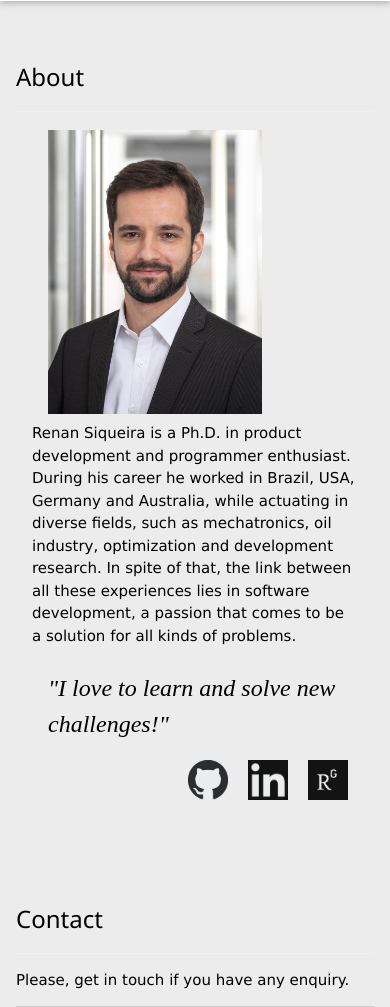
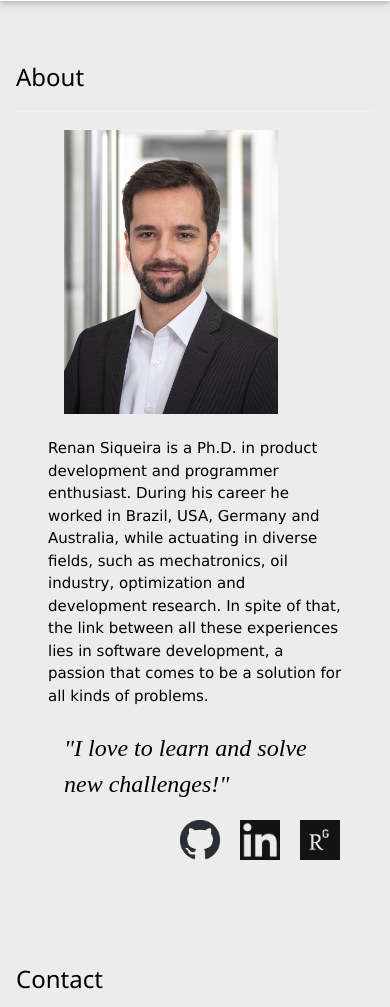
Before and after one commit to siqueirarenan/Portfolio_website, a Django app: page / in a window 390 px wide. Shown: the part 4043-5050 px from the top of the page. Run offline with Django 3.2, Linux system fonts and the light colour scheme.

Commit message:
mobile scroll fix

```diff
--- a/FE_project/static/FE_project/mainCSS.css
+++ b/FE_project/static/FE_project/mainCSS.css
@@ -57,7 +57,7 @@ a{
 }
 /* Turn off parallax scrolling for all tablets and phones. Increase/decrease the pixels if needed */
 @media only screen and (max-device-width: 700px) {
-  .parallax {
+  .paralaxPic {
     background-attachment: scroll;
   }
 }
--- a/Main/templates/Main/index.html
+++ b/Main/templates/Main/index.html
@@ -86,10 +86,11 @@
     <h3 class="w3-border-bottom w3-border-light-grey w3-padding-16">About</h3>
 
     <div class="w3-container" style="justify-content: center" >
-      <div class="w3-col l12 m12 s12">
+      <div class="w3-row-padding">
           <div class="w3-col l3 m4 s12">
             <img class="w3-padding" src="{% static 'pictures/MyPic.jpg'%}" alt="John" style="max-height:300px;width:auto">
           </div>
+          <div class="w3-col l9 m12 s12">
             <p>Renan Siqueira is a Ph.D. in product development and programmer enthusiast. During his career he
               worked in Brazil, USA, Germany and Australia, while actuating in diverse fields, such as mechatronics, oil industry,
                 optimization and development research. In spite of that, the link between all these experiences lies in
@@ -98,6 +99,7 @@
             <h3 class="w3-padding w3-serif" style="margin:auto">
               <i>"I love to learn and solve new challenges!"</i>
             </h3>
+          </div>
 
       <span id="socialNetworks">
           <a href="https://www.researchgate.net/profile/Renan_Siqueira5" target="_blank">
```
Lines whose indentation alone changed are shown as unchanged.
